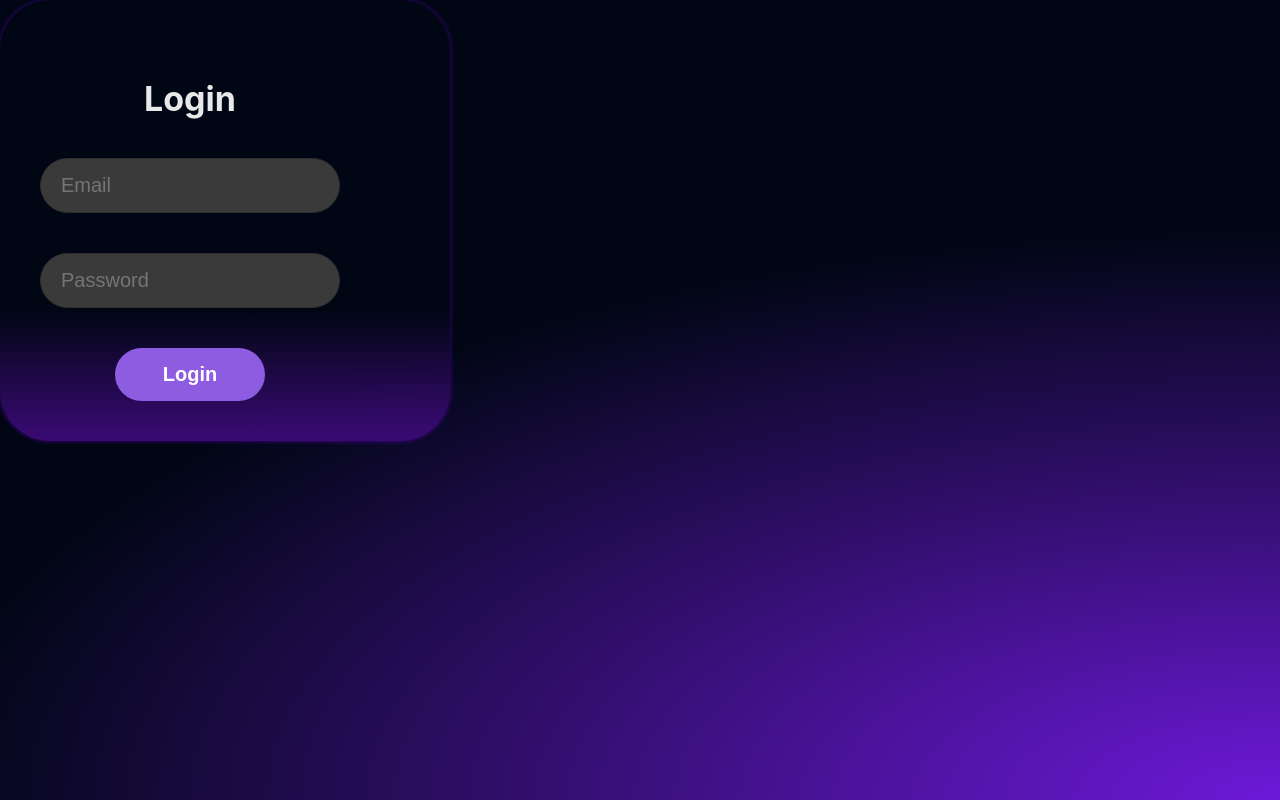
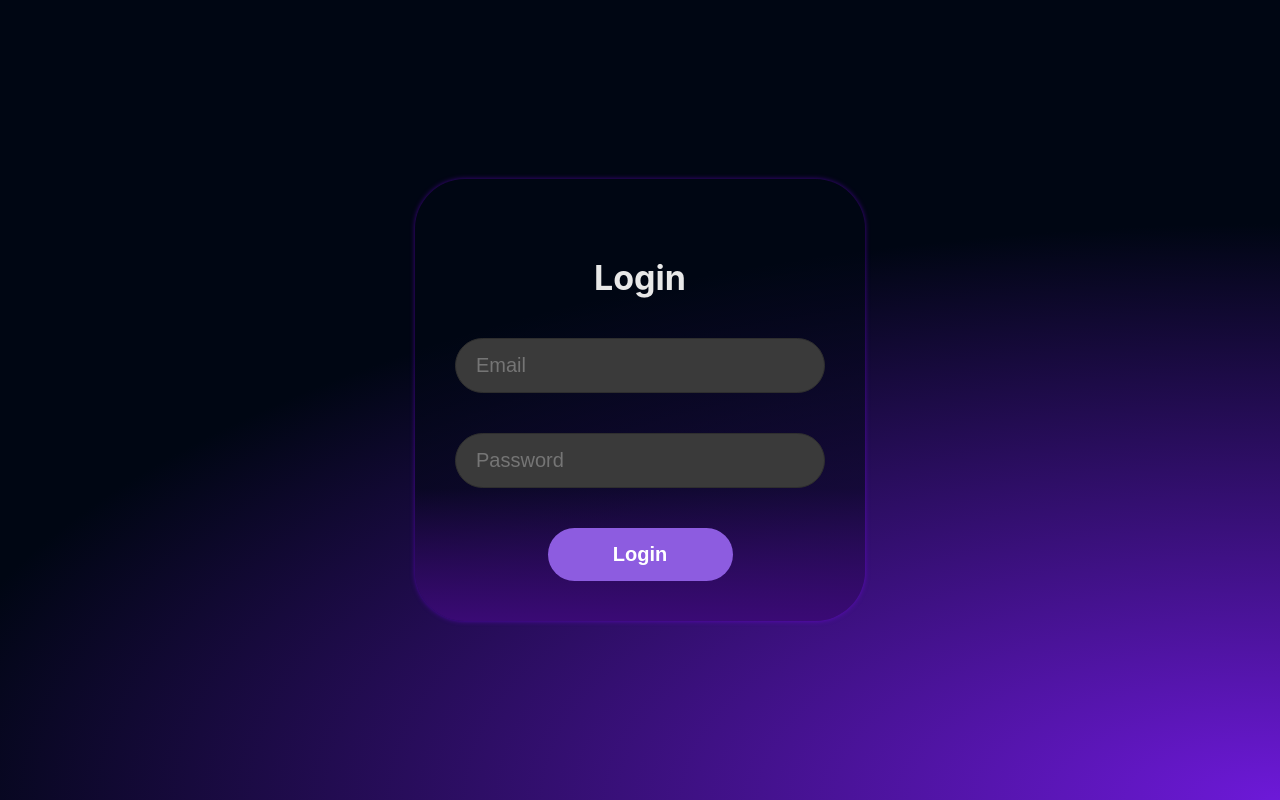
Before and after one commit to Lucius201/Netro, a React (Vite) app in the folder Frontend/: page /loginpage in a window 1280 px wide. Built offline with nearby package versions, Linux system fonts and the light colour scheme.

Commit message:
LoginOage Frontend2

```diff
--- a/Frontend/src/pages/LoginPage.tsx
+++ b/Frontend/src/pages/LoginPage.tsx
@@ -36,6 +36,15 @@ function LoginPage() {
             <Navbar />
             <div
                 style={{
+                    display: "flex",
+                    justifyContent: "center",
+                    alignItems: "center",
+                    height: "100vh",
+                }}
+            >
+                <form
+                    onSubmit={handleLogin}
+                    style={{
                       width: "450px",
                       background: "linear-gradient(to bottom, #00061380 10%, #00061380 70%, #3a0a75 100%, #3a0a75 100%)",
                       padding: "2rem",
@@ -43,10 +52,6 @@ function LoginPage() {
                       boxShadow: "0 0 5px rgba(128, 0, 255, 0.5)",
                       textAlign: "center",
                      }}
-                >
-                <form
-                    onSubmit={handleLogin}
-                    style={{ width: "300px", textAlign: "center" }}
                     >
                     <h2>Login</h2>
 
```
Lines whose indentation alone changed are shown as unchanged.
